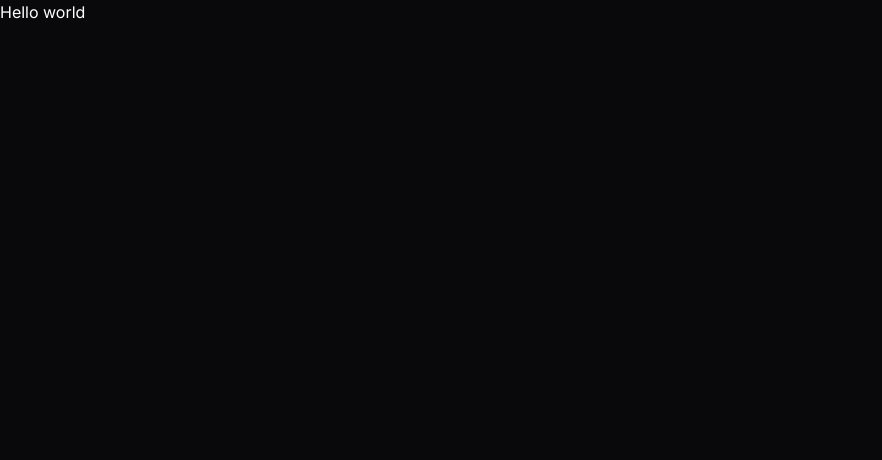
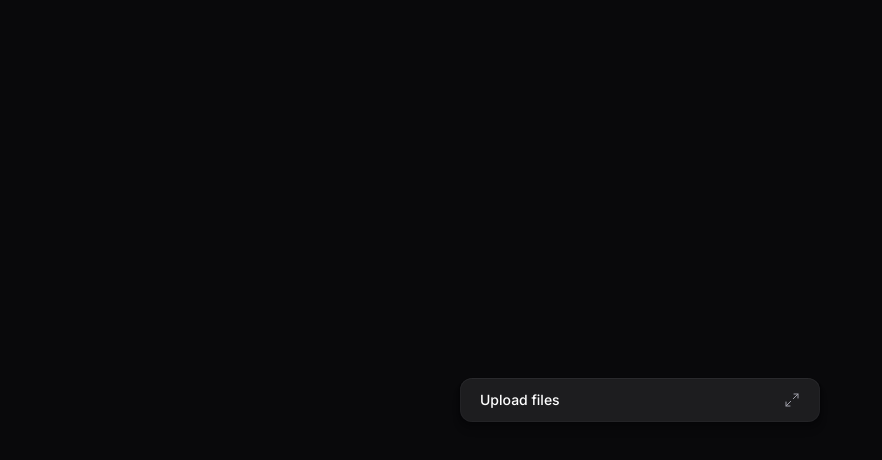
Before and after one commit to Tiago0Br/upload-widget, a React (Vite) app in the folder web/: page / in a window 1280 px wide. Shown: the top 460 px of the page, without its empty margins (0-882 px from the left). Built offline with nearby package versions, Linux system fonts and the light colour scheme.

Commit message:
feature: criando estilização inicial da página e componentes do upload widget

```diff
--- a/web/package.json
+++ b/web/package.json
@@ -10,9 +10,12 @@
     "preview": "vite preview"
   },
   "dependencies": {
+    "@radix-ui/react-collapsible": "^1.1.11",
     "@tailwindcss/vite": "^4.1.10",
+    "lucide-react": "^0.516.0",
     "react": "^19.1.0",
     "react-dom": "^19.1.0",
+    "tailwind-variants": "^1.0.0",
     "tailwindcss": "^4.1.10"
   },
   "devDependencies": {
--- a/web/src/app.tsx
+++ b/web/src/app.tsx
@@ -1,3 +1,9 @@
+import { UploadWidget } from './components/upload-widget'
+
 export function App() {
-  return <h1>Hello world</h1>
+  return (
+    <main className="h-dvh flex flex-col items-center justify-center p-10">
+      <UploadWidget />
+    </main>
+  )
 }
--- /dev/null
+++ b/web/src/components/ui/button.tsx
@@ -0,0 +1,24 @@
+import type { ComponentProps } from 'react'
+import { type VariantProps, tv } from 'tailwind-variants'
+
+const buttonVariants = tv({
+  base: 'text-zinc-400 rounded-lg hover:text-zinc-100 hover:bg-zinc-800 disabled:opacity-50 disabled:pointer-events-none',
+  variants: {
+    size: {
+      default: 'px-3 py-2',
+      icon: 'p-2',
+      'icon-small': 'p-1',
+    },
+  },
+  defaultVariants: {
+    size: 'default',
+  },
+})
+
+export function Button({
+  size,
+  className,
+  ...props
+}: ComponentProps<'button'> & VariantProps<typeof buttonVariants>) {
+  return <button className={buttonVariants({ size, className })} {...props} />
+}
--- /dev/null
+++ b/web/src/components/upload-widget-dropzone.tsx
@@ -0,0 +1,3 @@
+export function UploadWidgetDropzone() {
+  return <div className="px-3 h-32" />
+}
--- /dev/null
+++ b/web/src/components/upload-widget-header.tsx
@@ -0,0 +1,18 @@
+import * as Collapsible from '@radix-ui/react-collapsible'
+
+import { Minimize2 } from 'lucide-react'
+import { Button } from './ui/button'
+
+export function UploadWidgetHeader() {
+  return (
+    <div className="w-full p-4 py-2 bg-white/2 border-zinc-800 border-b flex items-center justify-between">
+      <span className="text-sm font-medium">Upload files</span>
+
+      <Collapsible.Trigger asChild>
+        <Button size="icon" className="-mr-2">
+          <Minimize2 strokeWidth={1.5} className="size-4" />
+        </Button>
+      </Collapsible.Trigger>
+    </div>
+  )
+}
--- /dev/null
+++ b/web/src/components/upload-widget-minimized-button.tsx
@@ -0,0 +1,15 @@
+import * as Collapsible from '@radix-ui/react-collapsible'
+import { Maximize2 } from 'lucide-react'
+
+export function UploadWidgetMinimizedButton() {
+  return (
+    <Collapsible.Trigger className="group w-full bg-white/2 py-3 px-5 flex items-center justify-between">
+      <span className="text-sm font-medium">Upload files</span>
+
+      <Maximize2
+        strokeWidth={1.5}
+        className="size-4 text-zinc-400 group-hover:text-zinc-100"
+      />
+    </Collapsible.Trigger>
+  )
+}
--- /dev/null
+++ b/web/src/components/upload-widget-upload-list.tsx
@@ -0,0 +1,3 @@
+export function UploadWidgetUploadList() {
+  return <div className="px-3 h-48" />
+}
--- /dev/null
+++ b/web/src/components/upload-widget.tsx
@@ -0,0 +1,30 @@
+import * as Collapsible from '@radix-ui/react-collapsible'
+import { useState } from 'react'
+import { UploadWidgetDropzone } from './upload-widget-dropzone'
+import { UploadWidgetHeader } from './upload-widget-header'
+import { UploadWidgetMinimizedButton } from './upload-widget-minimized-button'
+import { UploadWidgetUploadList } from './upload-widget-upload-list'
+
+export function UploadWidget() {
+  const [isWidgetOpen, setIsWidgetOpen] = useState(false)
+
+  return (
+    <Collapsible.Root onOpenChange={setIsWidgetOpen}>
+      <div className="bg-zinc-900 overflow-hidden w-[360px] rounded-xl shadow-shape">
+        {!isWidgetOpen && <UploadWidgetMinimizedButton />}
+
+        <Collapsible.Content>
+          <UploadWidgetHeader />
+
+          <div className="flex flex-col gap-4 py-3">
+            <UploadWidgetDropzone />
+
+            <div className="h-px bg-zinc-800 border-t border-black/50 box-content" />
+
+            <UploadWidgetUploadList />
+          </div>
+        </Collapsible.Content>
+      </div>
+    </Collapsible.Root>
+  )
+}
--- a/web/src/index.css
+++ b/web/src/index.css
@@ -2,4 +2,13 @@
 
 @theme {
   --font-sans: "Inter", sans-serif;
+  --shadow-shape: 0px 8px 8px rgba(0, 0, 0, 0.1),
+    0px 4px 4px rgba(0, 0, 0, 0.1),
+    0px 2px 2px rgba(0, 0, 0, 0.1),
+    0px 0px 0px 1px rgba(0, 0, 0, 0.1),
+    inset 0px 0px 0px 1px rgba(255, 255, 255, 0.03),
+    inset 0px 1px 0px rgba(255, 255, 255, 0.03);
+  --shadow-shape-content: 0px 0px 0px 1px rgba(0, 0, 0, 0.25),
+    inset 0px 1px 0px rgba(255, 255, 255, 0.02),
+    inset 0px 0px 0px 1px rgba(255, 255, 255, 0.02);
 }
```
Also changed, not shown: 1 other file (tests, documents, lock files or other folders).
